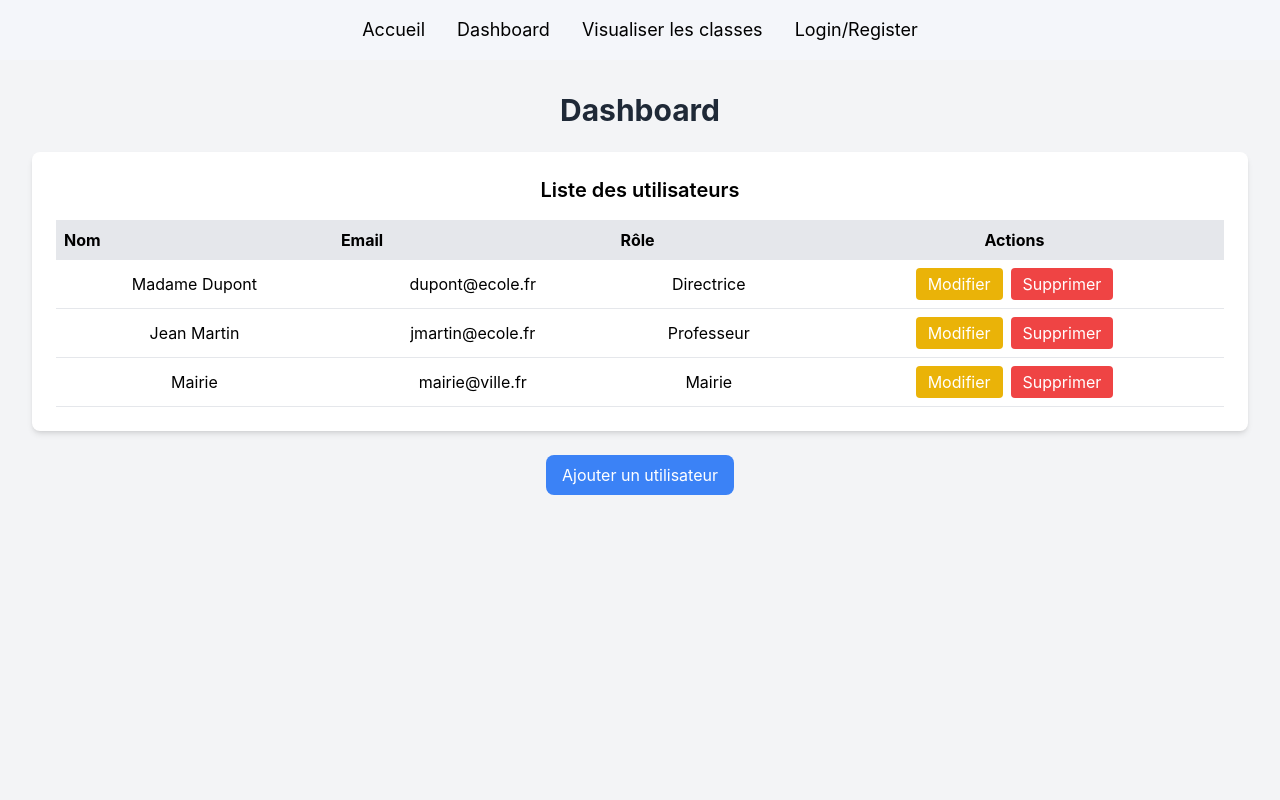
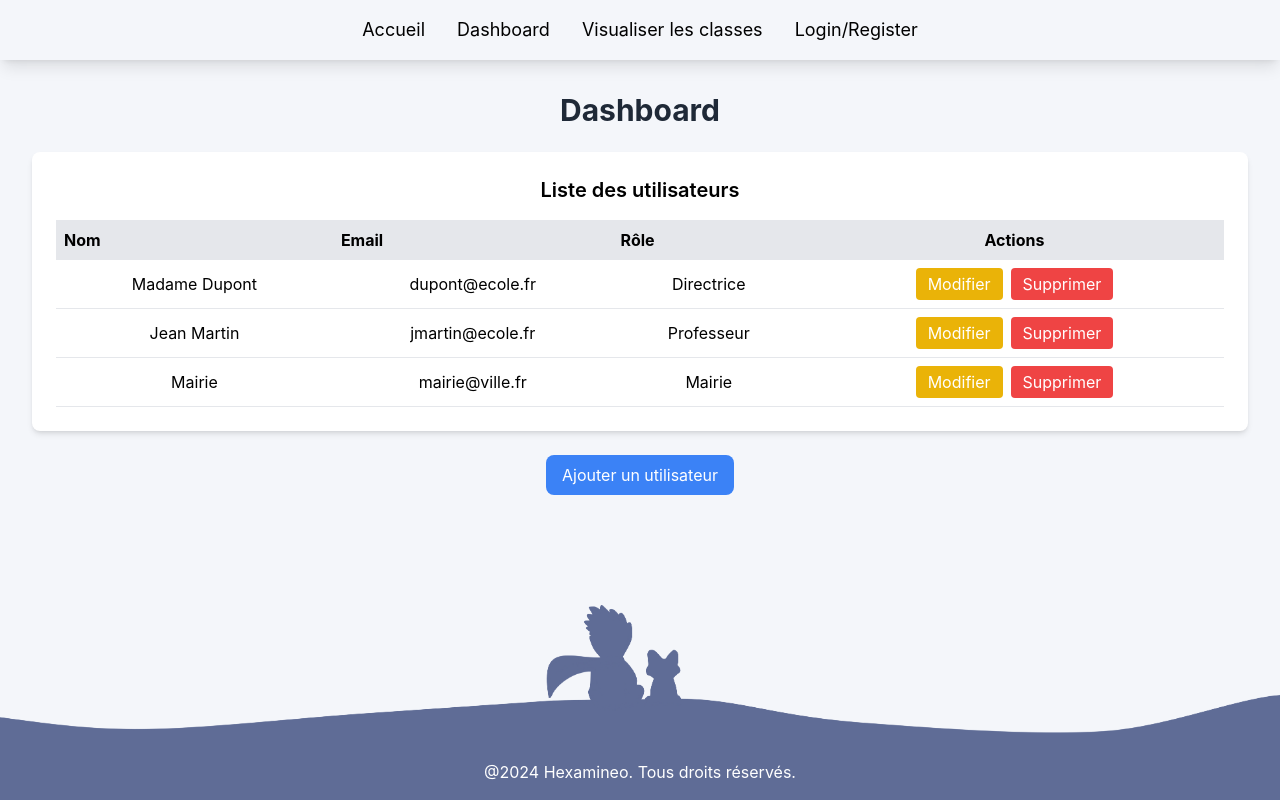
Before and after one commit to leashmt/hexamineo-front, a React (Create React App) app: page /dashboard in a window 1280 px wide. Shown: the top 800 px of the page. Built offline with nearby package versions, Linux system fonts and the light colour scheme.

Commit message:
Style(Dashboard) : fix style header and footer in Dashboard

```diff
--- a/src/pages/Dashboard.jsx
+++ b/src/pages/Dashboard.jsx
@@ -47,7 +47,7 @@
   };
 
   return (
-    <div className="min-h-screen bg-gray-100 p-8">
+    <div className="p-8">
       <h1 className="text-3xl font-bold mb-6 text-gray-800">Dashboard</h1>
 
       <div className="bg-white p-6 rounded-lg shadow-md mb-6">
```
